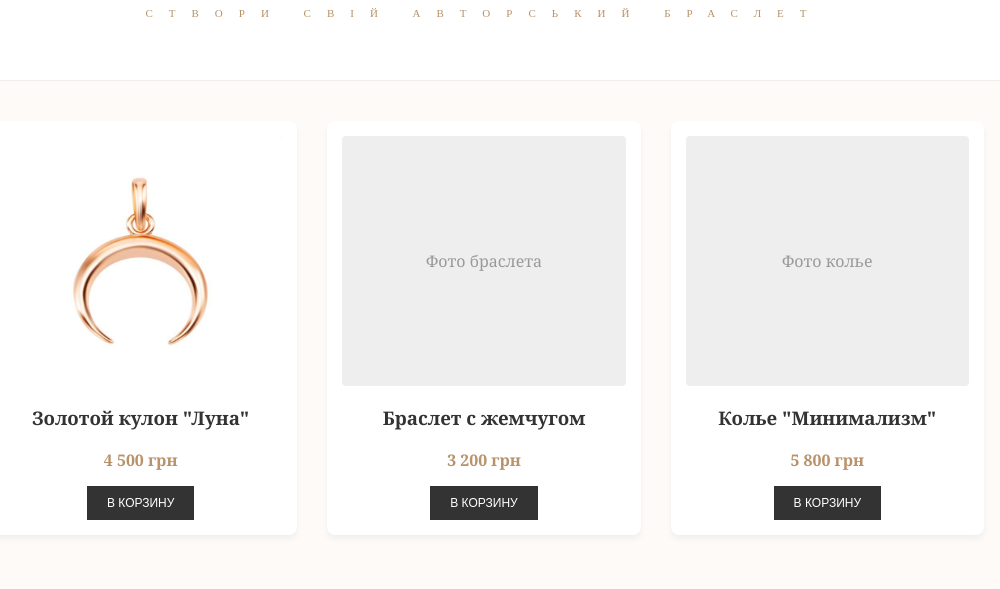
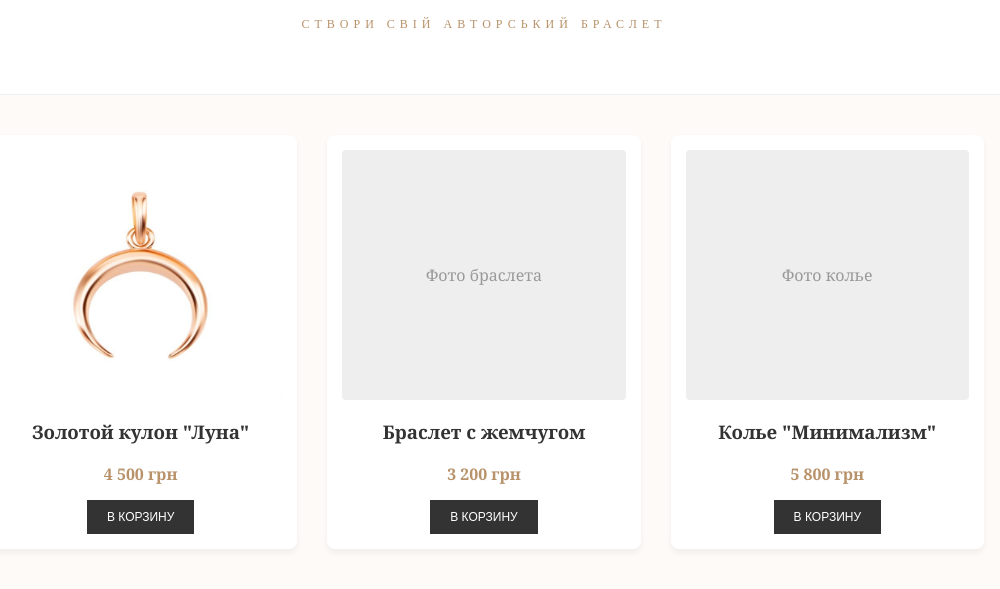
Before and after one commit to VeraUnica/VERA.UNICA, a plain HTML site: page index.html in a window 1280 px wide. Shown: the part 378-967 px from the top of the page, without its empty margins (156-1156 px from the left). Drawn offline with Linux system fonts and the light colour scheme.

Commit message:
Update index.html

```diff
--- a/index.html
+++ b/index.html
@@ -33,10 +33,10 @@
 
     <p style="color: #b8926a;
               font-family: 'Times New Roman', Times, serif;
-              font-size: 11px;
-              letter-spacing: 16px;
+              font-size: 12px;
+              letter-spacing: 5px;
               text-transform: uppercase;
-              margin-top: 10px;
+              margin-top: 20px;
               font-weight: normal;">
     Створи свій авторський браслет
     </p>
```
